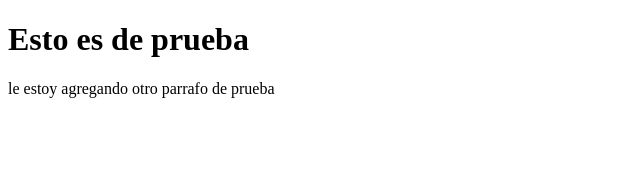
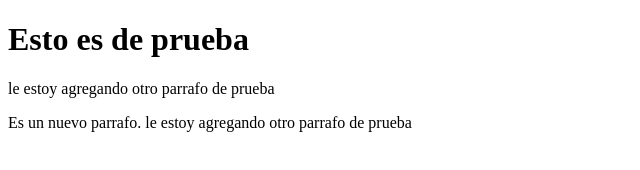
Before and after one commit to ignacio-heim/prueba-repositorio, a plain HTML site: page index.html in a window 1280 px wide. Shown: the whole page, without its empty margins (0-640 px from the left). Drawn offline with Linux system fonts and the light colour scheme.

Commit message:
nuevo parrafo

```diff
--- a/index.html
+++ b/index.html
@@ -9,5 +9,7 @@
     <h1>Esto es de prueba</h1>
 
     <p>le estoy agregando otro parrafo de prueba</p>
+
+    <p>Es un nuevo parrafo. le estoy agregando otro parrafo de prueba</p>
 </body>
 </html>
```
